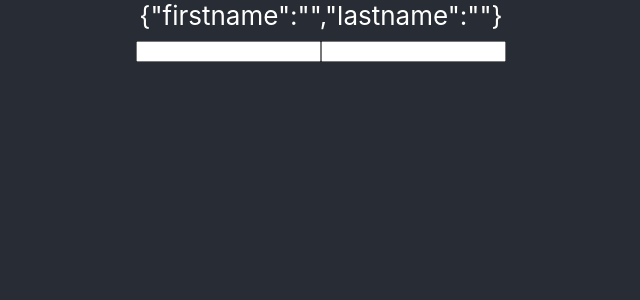
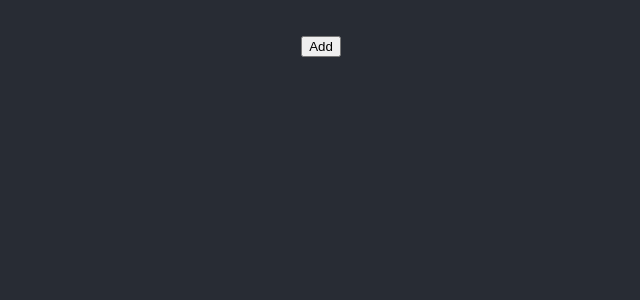
Before and after one commit to lalitlsg/React-Hooks, a React (Create React App) app: page / in a window 1280 px wide. Shown: the top 300 px of the page, without its empty margins (319-959 px from the left). Built offline with nearby package versions, Linux system fonts and the light colour scheme.

Commit message:
useState with array

```diff
--- a/src/App.js
+++ b/src/App.js
@@ -1,13 +1,15 @@
 import "./App.css";
 import Counter from "./components/useState/Counter";
 import ObjectExample from "./components/useState/ObjectExample";
+import ArrayExample from "./components/useState/ArrayExample";
 
 function App() {
   return (
     <div className="App">
       <section className="App-header">
         {/* <Counter /> */}
-        <ObjectExample />
+        {/* <ObjectExample /> */}
+        <ArrayExample />
       </section>
     </div>
   );
--- /dev/null
+++ b/src/components/useState/ArrayExample.js
@@ -0,0 +1,26 @@
+import React, { useState } from "react";
+
+function ArrayExample() {
+  const [list, setList] = useState([]);
+  const addItem = () => {
+    setList([
+      ...list,
+      {
+        id: list.length,
+        name: `Lalit${Math.floor(Math.random() * 10)}`
+      }
+    ]);
+  };
+  return (
+    <div>
+      <ul>
+        {list.map(item => (
+          <li key={item.id}>{item.name}</li>
+        ))}
+      </ul>
+      <button onClick={addItem}>Add</button>
+    </div>
+  );
+}
+
+export default ArrayExample;
```
